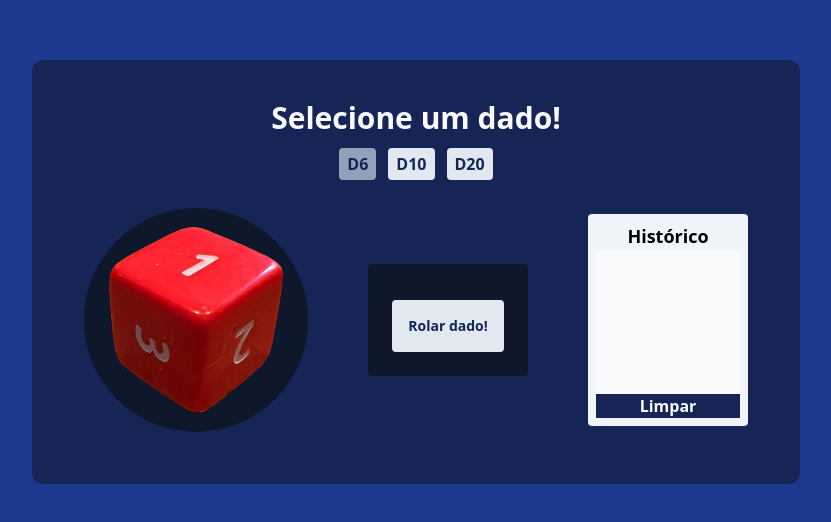
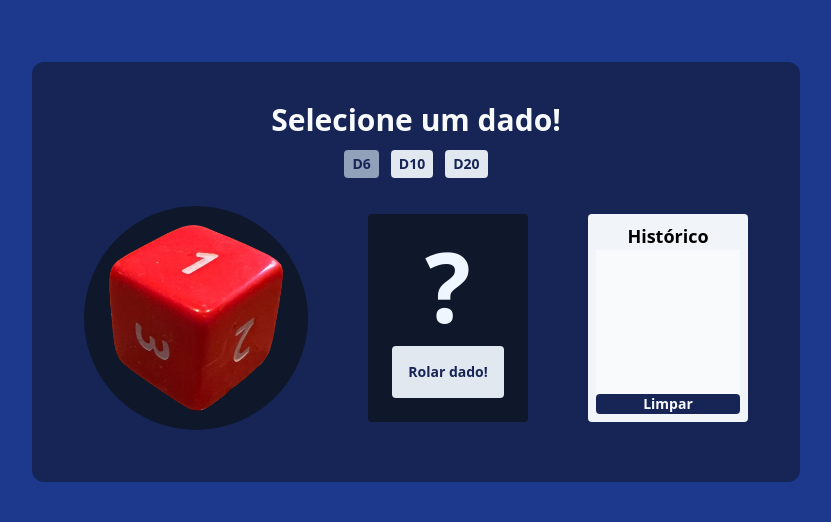
Before and after one commit to eduardo-evaristo/roll-the-dice, a React (Vite) app: page / in a window 1280 px wide. Shown: the part 128-650 px from the top of the page, without its empty margins (224-1055 px from the left). Built offline with nearby package versions, Linux system fonts and the light colour scheme.

Commit message:
refactor(frontend): refatorar código em componentes diferentes

```diff
--- a/src/App.tsx
+++ b/src/App.tsx
@@ -1,15 +1,14 @@
 import { useState } from "react";
 import useHistory from "./hooks/useHistory";
+import History from "./components/History";
+import Result from "./components/Result";
+import DiceImage from "./components/DiceImage";
+import List from "./components/ButtonList";
+import type { AvailableDice, RolledDiceResponse } from "./types";
 
-type AvailableDice = 6 | 10 | 20;
-
-export type RolledDiceResponse = {
-  lados: string;
-  message: number;
-};
+export const availableDice: AvailableDice[] = [6, 10, 20];
 
 export default function App() {
-  const availableDice: AvailableDice[] = [6, 10, 20];
   const [selectedDice, setSelectedDice] = useState<AvailableDice>(6);
   const [result, setResult] = useState<number>();
   const [history, setEntry, deleteHistory] = useHistory();
@@ -38,62 +37,11 @@ export default function App() {
   return (
     <div className="min-h-screen bg-blue-900 flex justify-center items-center">
       <div className="bg-blue-950 p-10 md:rounded-xl w-[100%] md:w-[60%]">
-        <div className="mb-4 flex flex-col items-center gap-3">
-          <h1 className="text-slate-50 font-extrabold text-3xl">
-            Selecione um dado!
-          </h1>
-          <ul className="flex gap-3">
-            {availableDice.map((val) => (
-              <button
-                className={`bg-slate-200 rounded py-1 px-2 ${
-                  val === selectedDice ? "bg-slate-400" : ""
-                }`}
-                onClick={() => handleChangeDice(val)}
-              >
-                <li className="text-blue-950 font-bold">D{val}</li>
-              </button>
-            ))}
-          </ul>
-        </div>
+        <List selectedDice={selectedDice} onClick={handleChangeDice} />
         <div className="flex flex-col lg:flex-row gap-8 lg:gap-6 p-3 items-center justify-between">
-          <div className="bg-slate-900 rounded-full p-2">
-            <img
-              src={`${selectedDice}.png`}
-              alt={`Dado de ${selectedDice} lados`}
-              className="w-44 lg:w-52"
-            />
-          </div>
-
-          <div className="flex flex-col justify-around items-center gap-3 bg-slate-900 rounded p-3 lg:p-6">
-            <h1 className="text-8xl lg:text-8xl font-bold text-blue-50">
-              {result}
-            </h1>
-            <button
-              className="bg-slate-200 py-4 px-12 lg:px-4 lg:py-4 rounded text-sm font-bold text-blue-950 hover:bg-slate-400 focus:ring-2 focus:ring-offset-2 focus:ring-offset-slate-900 focus:ring-amber-200 transition-colors"
-              onClick={handleRollDice}
-            >
-              Rolar dado!
-            </button>
-          </div>
-          <div className="bg-slate-100 p-2 w-[90%] lg:w-40 rounded flex flex-col justify-between">
-            <h1 className="text-lg font-bold text-center">Histórico</h1>
-            <div className="bg-slate-50 min-h-36 max-h-36 overflow-scroll">
-              <ul>
-                {history.map((val) => (
-                  <li className="text-lg">
-                    <span className="  font-extrabold">{val.lados}</span> -{" "}
-                    {val.message}
-                  </li>
-                ))}
-              </ul>
-            </div>
-            <button
-              className="bg-blue-950 text-slate-50 font-bold focus"
-              onClick={deleteHistory}
-            >
-              Limpar
-            </button>
-          </div>
+          <DiceImage selectedDice={selectedDice} />
+          <Result result={result} onClick={handleRollDice} />
+          <History history={history} onClick={deleteHistory} />
         </div>
       </div>
     </div>
--- /dev/null
+++ b/src/components/Button.tsx
@@ -0,0 +1,37 @@
+import type { PropsWithChildren } from "react";
+
+type Props = {
+  className: string;
+  onClick?: () => void;
+  selected?: boolean;
+  secondary?: boolean;
+};
+
+export default function Button({
+  className,
+  onClick,
+  children,
+  selected,
+  secondary,
+}: PropsWithChildren<Props>) {
+  if (secondary)
+    return (
+      <button
+        className={`bg-blue-800 rounded text-sm font-bold text-blue-50 hover:bg-blue-950 focus:ring-2 focus:ring-offset-2 focus:ring-offset-slate-100 focus:ring-blue-950 transition-all ${className}`}
+        onClick={onClick}
+      >
+        {children}
+      </button>
+    );
+
+  return (
+    <button
+      className={`bg-slate-200 rounded text-sm font-bold text-blue-950 hover:bg-slate-400 focus:ring-2 focus:ring-offset-2 focus:ring-offset-slate-900 focus:ring-amber-200 transition-all ${
+        selected ? "bg-slate-400" : "bg-slate-200"
+      } ${className}`}
+      onClick={onClick}
+    >
+      {children}
+    </button>
+  );
+}
--- /dev/null
+++ b/src/components/ButtonList.tsx
@@ -0,0 +1,31 @@
+import { availableDice } from "../App";
+import type { AvailableDice } from "../types";
+import Button from "./Button";
+
+type Props = {
+  selectedDice: AvailableDice;
+  onClick: (val: AvailableDice) => void;
+};
+
+export default function List({ selectedDice, onClick }: Props) {
+  return (
+    <div className="mb-4 flex flex-col items-center gap-3">
+      <h1 className="text-slate-50 font-extrabold text-3xl">
+        Selecione um dado!
+      </h1>
+      <ul className="flex gap-3">
+        {availableDice.map((val, i) => (
+          <li key={i}>
+            <Button
+              className="py-1 px-2 text-blue-950 font-bold"
+              selected={val === selectedDice}
+              onClick={() => onClick(val)}
+            >
+              D{val}
+            </Button>
+          </li>
+        ))}
+      </ul>
+    </div>
+  );
+}
--- /dev/null
+++ b/src/components/DiceImage.tsx
@@ -0,0 +1,17 @@
+import type { AvailableDice } from "../types";
+
+type Props = {
+  selectedDice: AvailableDice;
+};
+
+export default function DiceImage({ selectedDice }: Props) {
+  return (
+    <div className="bg-slate-900 rounded-full p-2">
+      <img
+        src={`${selectedDice}.png`}
+        alt={`Dado de ${selectedDice} lados`}
+        className="w-44 lg:w-52"
+      />
+    </div>
+  );
+}
--- /dev/null
+++ b/src/components/History.tsx
@@ -0,0 +1,28 @@
+import type { RolledDiceResponse } from "../types";
+import Button from "./Button";
+
+type Props = {
+  history: RolledDiceResponse[];
+  onClick: () => void;
+};
+
+export default function History({ history, onClick }: Props) {
+  return (
+    <div className="bg-slate-100 p-2 w-[90%] lg:w-40 rounded flex flex-col justify-between">
+      <h1 className="text-lg font-bold text-center">Histórico</h1>
+      <div className="bg-slate-50 min-h-36 max-h-36 overflow-scroll">
+        <ul>
+          {history.map((val, i) => (
+            <li className="text-lg" key={i}>
+              <span className="  font-extrabold">{val.lados}</span> -{" "}
+              {val.message}
+            </li>
+          ))}
+        </ul>
+      </div>
+      <Button className="bg-blue-950 text-slate-50" secondary onClick={onClick}>
+        Limpar
+      </Button>
+    </div>
+  );
+}
--- /dev/null
+++ b/src/components/Result.tsx
@@ -0,0 +1,19 @@
+import Button from "./Button";
+
+type Props = {
+  result?: number;
+  onClick: () => void;
+};
+
+export default function Result({ result, onClick }: Props) {
+  return (
+    <div className="flex flex-col justify-around items-center gap-3 bg-slate-900 rounded p-3 lg:p-6">
+      <h1 className="text-8xl lg:text-8xl font-bold text-blue-50">
+        {result ? result : "?"}
+      </h1>
+      <Button className="y-4 px-12 lg:px-4 lg:py-4 " onClick={onClick}>
+        Rolar dado!
+      </Button>
+    </div>
+  );
+}
--- a/src/hooks/useHistory.tsx
+++ b/src/hooks/useHistory.tsx
@@ -1,5 +1,5 @@
 import { useState } from "react";
-import type { RolledDiceResponse } from "../App";
+import type { RolledDiceResponse } from "../types";
 
 export default function useHistory() {
   //Aqui obtemos ou um array vazio quando não tivermos nada ou o array com as entrdas
--- /dev/null
+++ b/src/types.ts
@@ -0,0 +1,6 @@
+export type AvailableDice = 6 | 10 | 20;
+
+export type RolledDiceResponse = {
+  lados: string;
+  message: number;
+};
```
